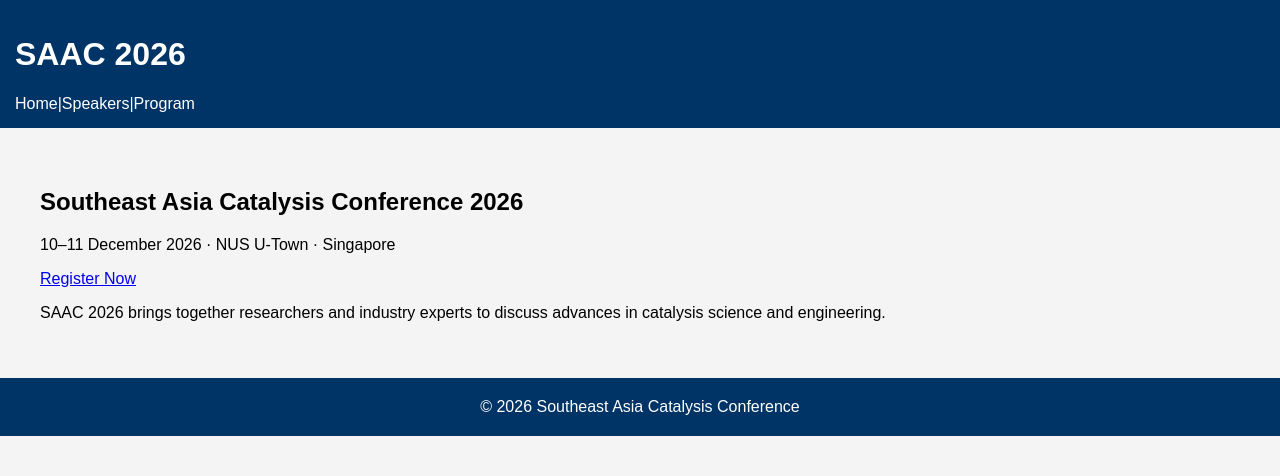
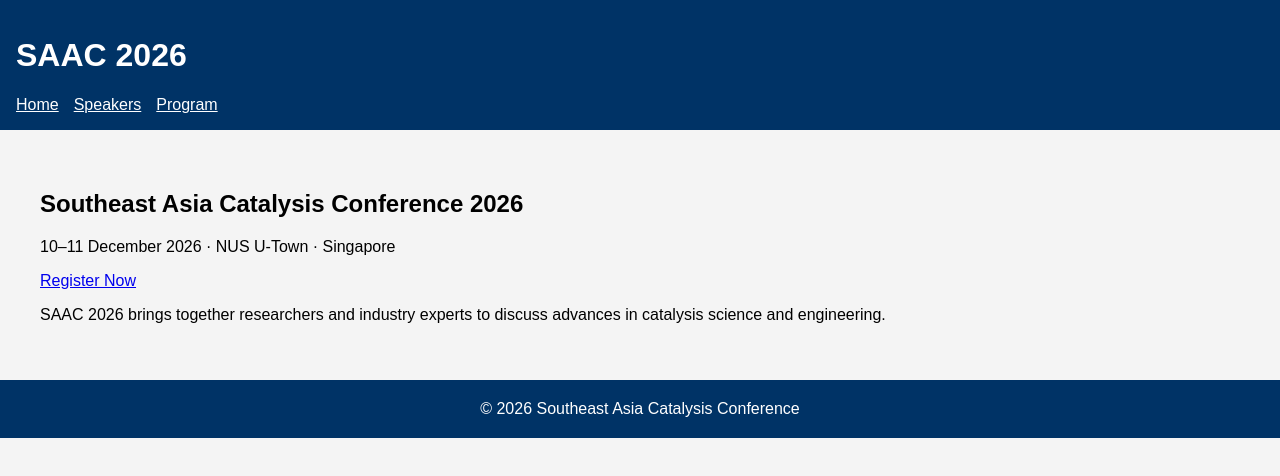
Before and after one commit to sacc2026/sacc2026, a Next.js app: page / in a window 1280 px wide. Shown: the top 476 px of the page. Built offline with nearby package versions, Linux system fonts and the light colour scheme.

Commit message:
Fix navigation links properly

```diff
--- a/app/layout.jsx
+++ b/app/layout.jsx
@@ -4,14 +4,25 @@
   return (
     <html lang="en">
       <body>
-        <header style={{ background: "#003366", color: "white", padding: "15px" }}>
+        <header style={{
+          background: "#003366",
+          color: "white",
+          padding: "16px"
+        }}>
           <h1>SAAC 2026</h1>
-          <nav style={{ marginTop: "10px" }}>
-            Home
-            {"|"}
-            Speakers
-            {"|"}
-            Program
+
+          <nav style={{ marginTop: "8px" }}>
+            <a href="/" style={{ color: "white", marginRight: "15px" }}>
+              Home
+            </a>
+
+            <a href="/speakers" style={{ color: "white", marginRight: "15px" }}>
+              Speakers
+            </a>
+
+            <a href="/program" style={{ color: "white" }}>
+              Program
+            </a>
           </nav>
         </header>
 
@@ -19,10 +30,16 @@
           {children}
         </main>
 
-        <footer style={{ background: "#003366", color: "white", padding: "20px", textAlign: "center" }}>
+        <footer style={{
+          background: "#003366",
+          color: "white",
+          padding: "20px",
+          textAlign: "center"
+        }}>
           © 2026 Southeast Asia Catalysis Conference
         </footer>
       </body>
     </html>
   );
 }
+``
```
